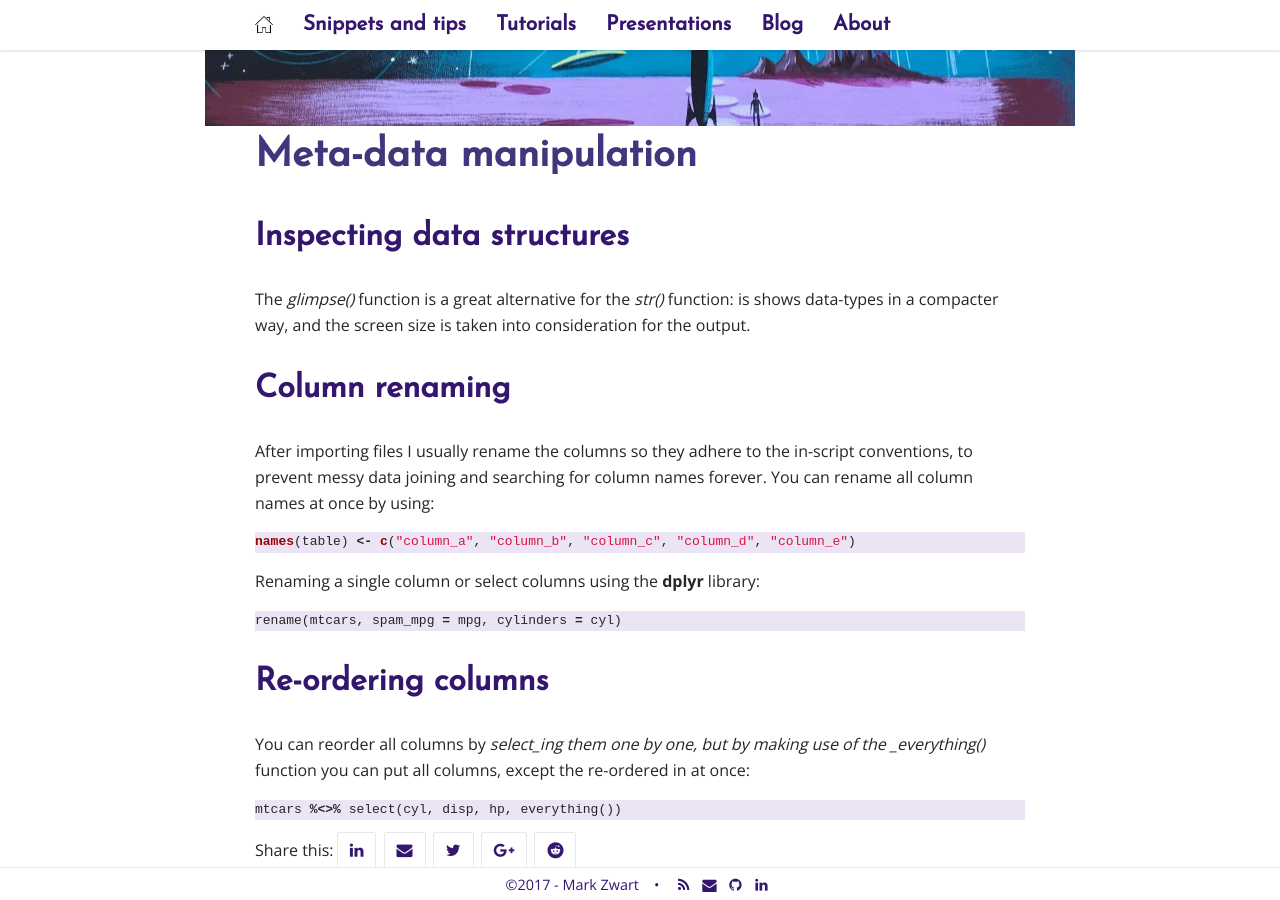
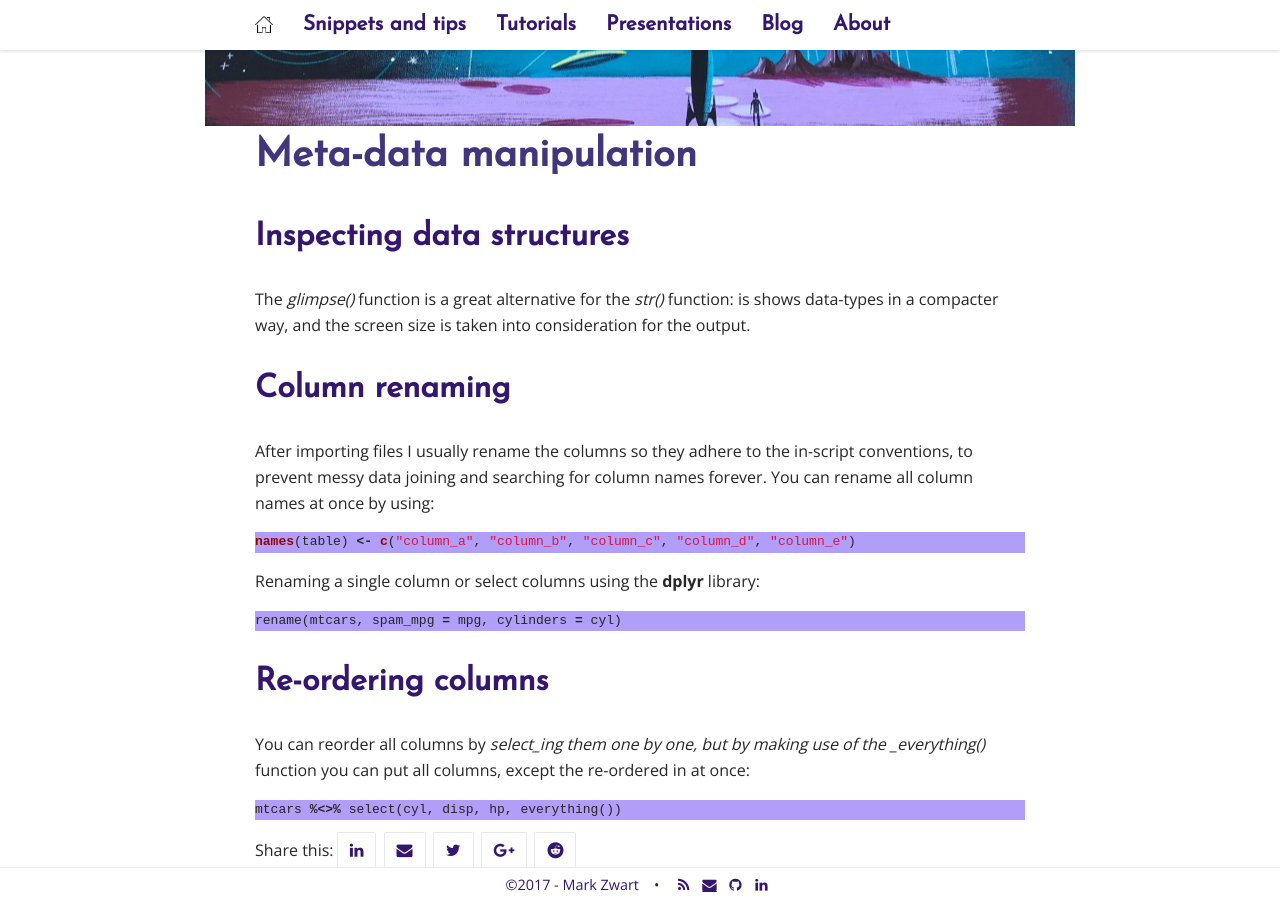
Before and after one commit to mark-me/mark-me.github.io, a Jekyll site: the page built from _pages/snippets-and-tips/meta-data.md, in a window 1280 px wide and 900 px high, scrolled down 104 px. Built offline with Jekyll 4.4.1, drawn with Linux system fonts in a browser that asks for light colours; nearby versions of some CDN libraries; comment, search, counter and statistics services are not loaded.

Commit message:
Update _syntax-highlighting.scss

```diff
--- a/_sass/_syntax-highlighting.scss
+++ b/_sass/_syntax-highlighting.scss
@@ -2,7 +2,7 @@
  * Syntax highlighting styles
 */
 .highlight {
-    background: #EBE4F4;
+    background: #B19EF8;
 
     .c     { color: #998; font-style: italic } // Comment
     .err   { color: #a61717; background-color: #e3d2d2 } // Error
```
